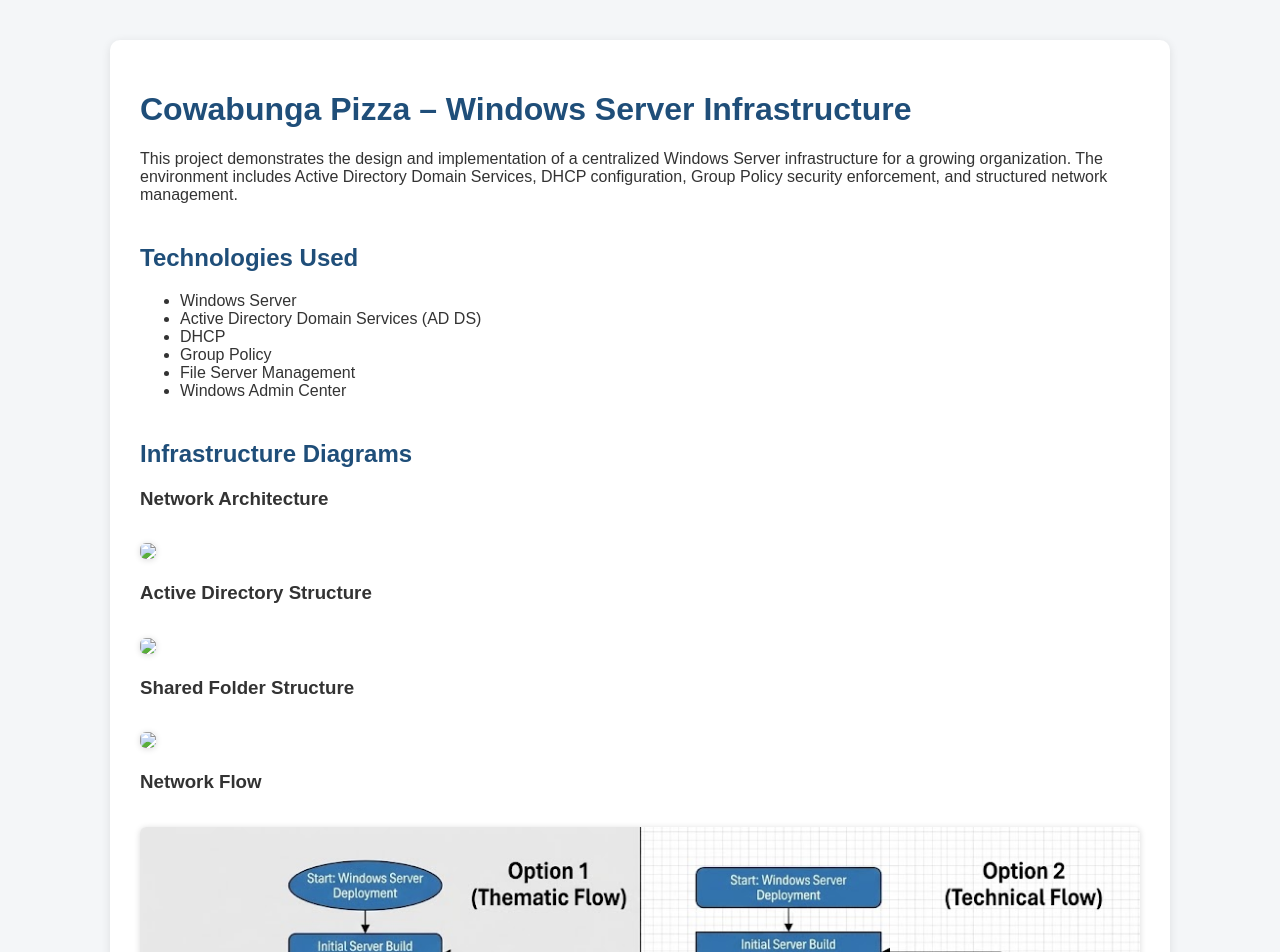
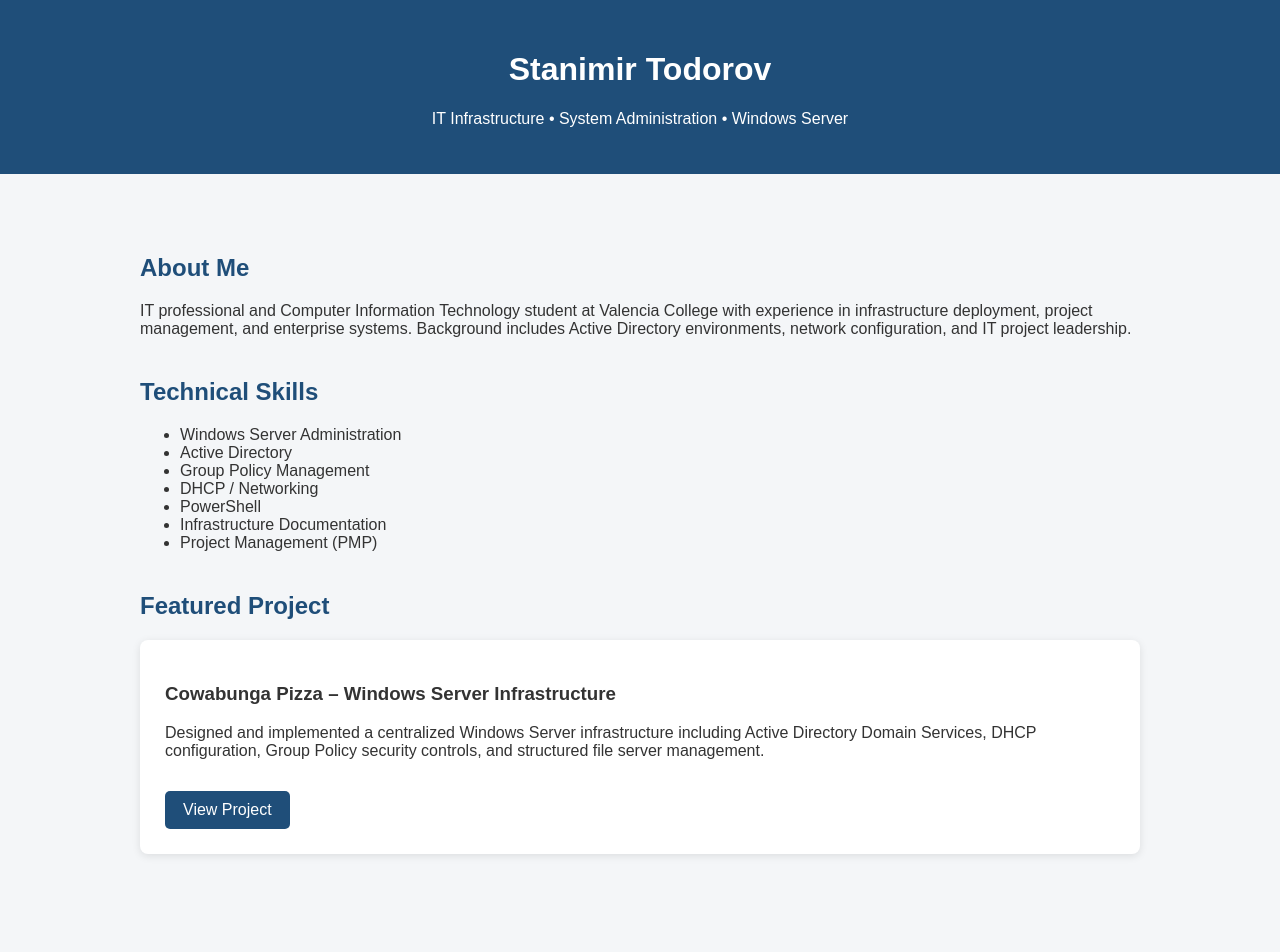
Before and after one commit to stantod77/it-portfolio, a plain HTML site: page projects/cowabunga-infrastructure/index.html in a window 1280 px wide. Shown: the top 952 px of the page. After the commit the page ends 894 px from the top, so only its background shows below. Drawn offline with Linux system fonts and the light colour scheme.

Commit message:
Update index.html

```diff
--- a/projects/cowabunga-infrastructure/index.html
+++ b/projects/cowabunga-infrastructure/index.html
@@ -2,50 +2,51 @@
 <html lang="en">
 <head>
 <meta charset="UTF-8">
-<title>Cowabunga Pizza Infrastructure Project</title>
+<title>Stanimir Todorov – IT Infrastructure Portfolio</title>
 
 <style>
 
 body{
 font-family: Arial, sans-serif;
-margin:40px;
+margin:0;
 background:#f4f6f8;
 color:#333;
+}
+
+header{
+background:#1f4e79;
+color:white;
+padding:30px;
+text-align:center;
 }
 
 .container{
 max-width:1000px;
 margin:auto;
-background:white;
-padding:30px;
-border-radius:10px;
-box-shadow:0 2px 10px rgba(0,0,0,0.1);
-}
-
-h1{
-color:#1f4e79;
+padding:40px;
 }
 
 h2{
+color:#1f4e79;
 margin-top:40px;
-color:#1f4e79;
 }
 
-img{
-width:100%;
-margin-top:15px;
-border-radius:6px;
-box-shadow:0 1px 6px rgba(0,0,0,0.15);
+.project{
+background:white;
+padding:25px;
+border-radius:8px;
+box-shadow:0 2px 8px rgba(0,0,0,0.1);
+margin-top:20px;
 }
 
 .button{
 display:inline-block;
-margin-top:20px;
-padding:12px 20px;
+margin-top:15px;
+padding:10px 18px;
 background:#1f4e79;
 color:white;
 text-decoration:none;
-border-radius:6px;
+border-radius:5px;
 }
 
 .button:hover{
@@ -53,56 +54,55 @@
 }
 
 </style>
-
 </head>
 
 <body>
 
+<header>
+<h1>Stanimir Todorov</h1>
+<p>IT Infrastructure • System Administration • Windows Server</p>
+</header>
+
 <div class="container">
 
-<h1>Cowabunga Pizza – Windows Server Infrastructure</h1>
+<h2>About Me</h2>
 
 <p>
-This project demonstrates the design and implementation of a centralized
-Windows Server infrastructure for a growing organization. The environment
-includes Active Directory Domain Services, DHCP configuration, Group Policy
-security enforcement, and structured network management.
+IT professional and Computer Information Technology student at Valencia College
+with experience in infrastructure deployment, project management, and enterprise systems.
+Background includes Active Directory environments, network configuration,
+and IT project leadership.
 </p>
 
-<h2>Technologies Used</h2>
+<h2>Technical Skills</h2>
 
 <ul>
-<li>Windows Server</li>
-<li>Active Directory Domain Services (AD DS)</li>
-<li>DHCP</li>
-<li>Group Policy</li>
-<li>File Server Management</li>
-<li>Windows Admin Center</li>
+<li>Windows Server Administration</li>
+<li>Active Directory</li>
+<li>Group Policy Management</li>
+<li>DHCP / Networking</li>
+<li>PowerShell</li>
+<li>Infrastructure Documentation</li>
+<li>Project Management (PMP)</li>
 </ul>
 
-<h2>Infrastructure Diagrams</h2>
+<h2>Featured Project</h2>
 
-<h3>Network Architecture</h3>
-<img src="images/NetworkDiagram_CowabungaPizza.jpg">
+<div class="project">
 
-<h3>Active Directory Structure</h3>
-<img src="images/ADDS_Diagram_CowabungaPizza.jpg">
-
-<h3>Shared Folder Structure</h3>
-<img src="images/Shared_Folders_Diagram_CowabungaPizza.jpg">
-
-<h3>Network Flow</h3>
-<img src="images/Flow.jpg">
-
-<h2>Project Documentation</h2>
+<h3>Cowabunga Pizza – Windows Server Infrastructure</h3>
 
 <p>
-Download the full infrastructure documentation:
+Designed and implemented a centralized Windows Server infrastructure including
+Active Directory Domain Services, DHCP configuration, Group Policy security
+controls, and structured file server management.
 </p>
 
-<a class="button" href="Project Documentation Cowabunga Windows Server Infrastructure.pdf">
-Download Project Documentation
+<a class="button" href="projects/cowabunga-infrastructure/">
+View Project
 </a>
+
+</div>
 
 </div>
 
```
